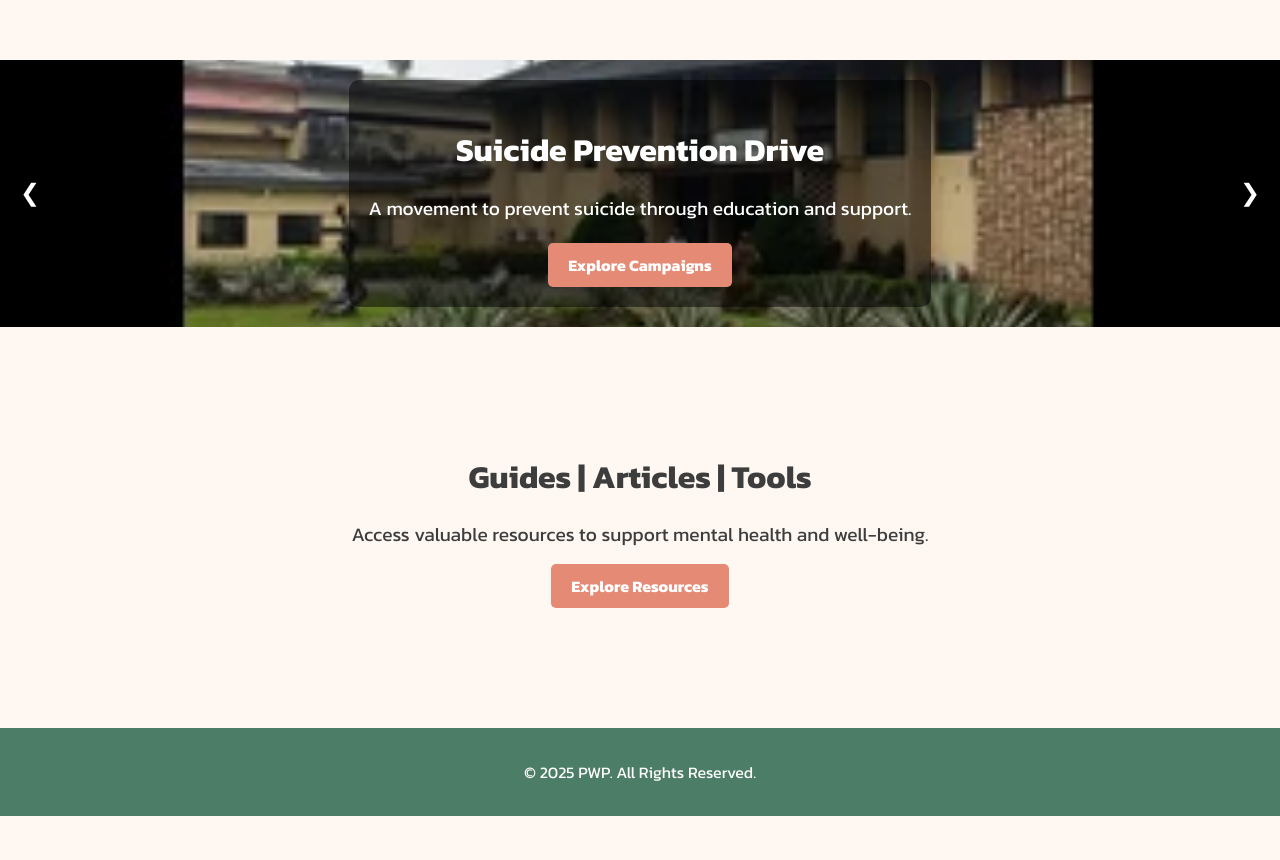
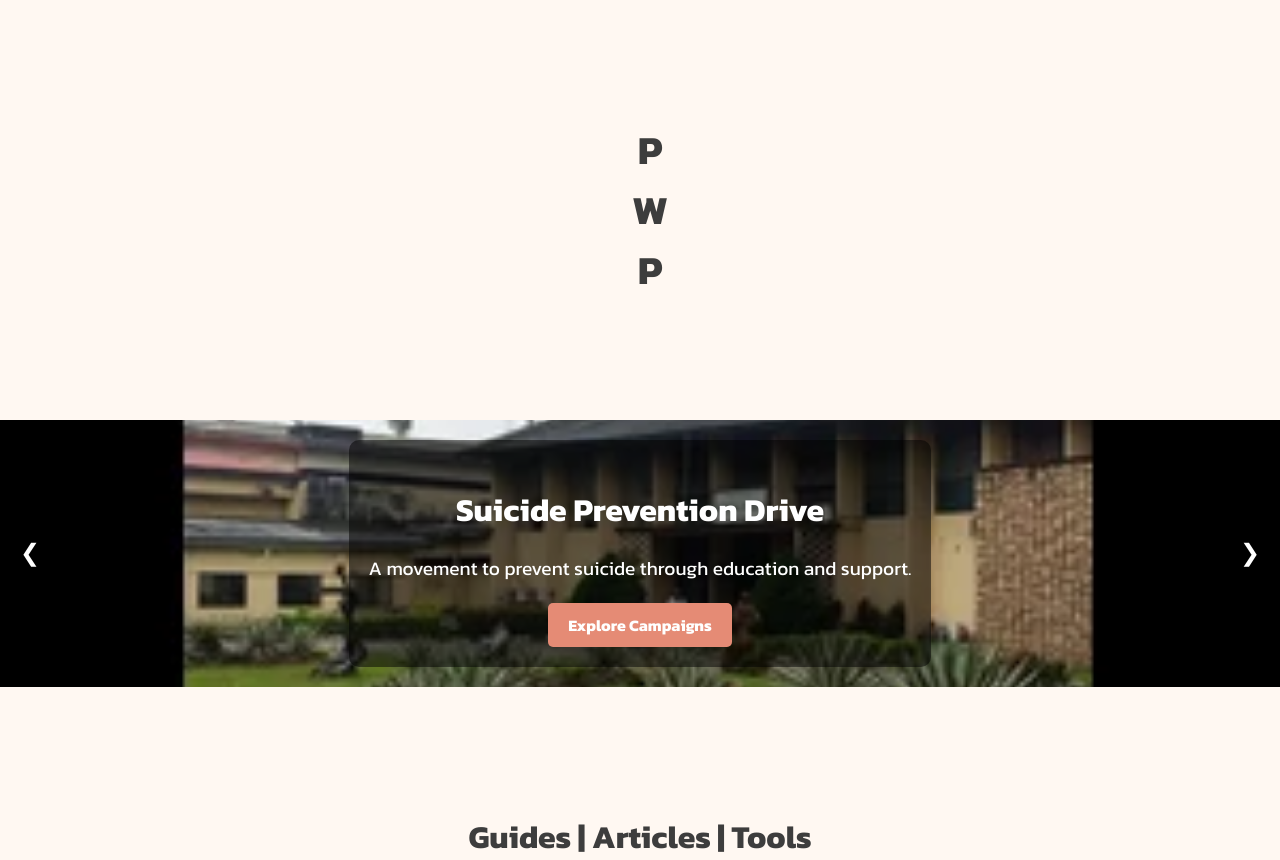
Before and after one commit to Gbebia2/pwp, a plain HTML site: page index.html in a window 1280 px wide. Shown: the part 1544-2404 px from the top of the page. Before the commit the page ends 2360 px from the top, so only its background shows below. Drawn offline with Linux system fonts and the light colour scheme.

Commit message:
update-2

```diff
--- a/index.html
+++ b/index.html
@@ -58,6 +58,14 @@
             </div>
         </section>
 
+        <section id="pwp-explainer">
+            <div class="pwp-container">
+                <span class="pwp-letter" data-full="Psychological">P</span>
+                <span class="pwp-letter" data-full="Wellbeing">W</span>
+                <span class="pwp-letter" data-full="Pacesetters">P</span>
+            </div>
+        </section>
+
         <section id="campaigns">
             <button id="prev-campaign">&#10094;</button>
             <div class="campaign-content">
--- a/scripts/pwp.js
+++ b/scripts/pwp.js
@@ -134,4 +134,26 @@ document.addEventListener("DOMContentLoaded", function () {
 
     // Initialize with first campaign text
     updateCampaign();
+
+// PWP Animation for Mobile
+let letters = document.querySelectorAll(".pwp-letter");
+let words = ["Psychological", "Wellbeing", "Pacesetters"];
+let index = 0;
+
+function cycleText() {
+    letters.forEach((letter, i) => {
+        letter.textContent = words[i]; // Show full word
+    });
+
+    setTimeout(() => {
+        letters.forEach((letter, i) => {
+            letter.textContent = words[i][0]; // Reset to initials
+        });
+    }, 1500); // Keep the full word visible for 1.5 seconds
+
+    index = (index + 1) % words.length; // Move to the next word
+}
+
+setInterval(cycleText, 3000); // Change every 3 seconds
+
 });
--- a/styles/pwp.css
+++ b/styles/pwp.css
@@ -300,6 +300,27 @@ section {
     background: #d47663;
 }
 
+#pwp-explainer {
+    text-align: center;
+    padding: 50px 20px;
+}
+
+.pwp-container {
+    display: flex;
+    justify-content: center;
+    align-items: center;
+    flex-direction: column;
+    text-align: center;
+    width: 100%;
+    padding: 10px;
+}
+
+.pwp-letter {
+    font-size: clamp(1.5rem, 5vw, 2.5rem); /* Adjusts size based on screen width */
+    font-weight: bold;
+    transition: font-size 0.3s ease-in-out;
+}
+
 footer {
     background-color: #4C7D67;
     color: white;
```
